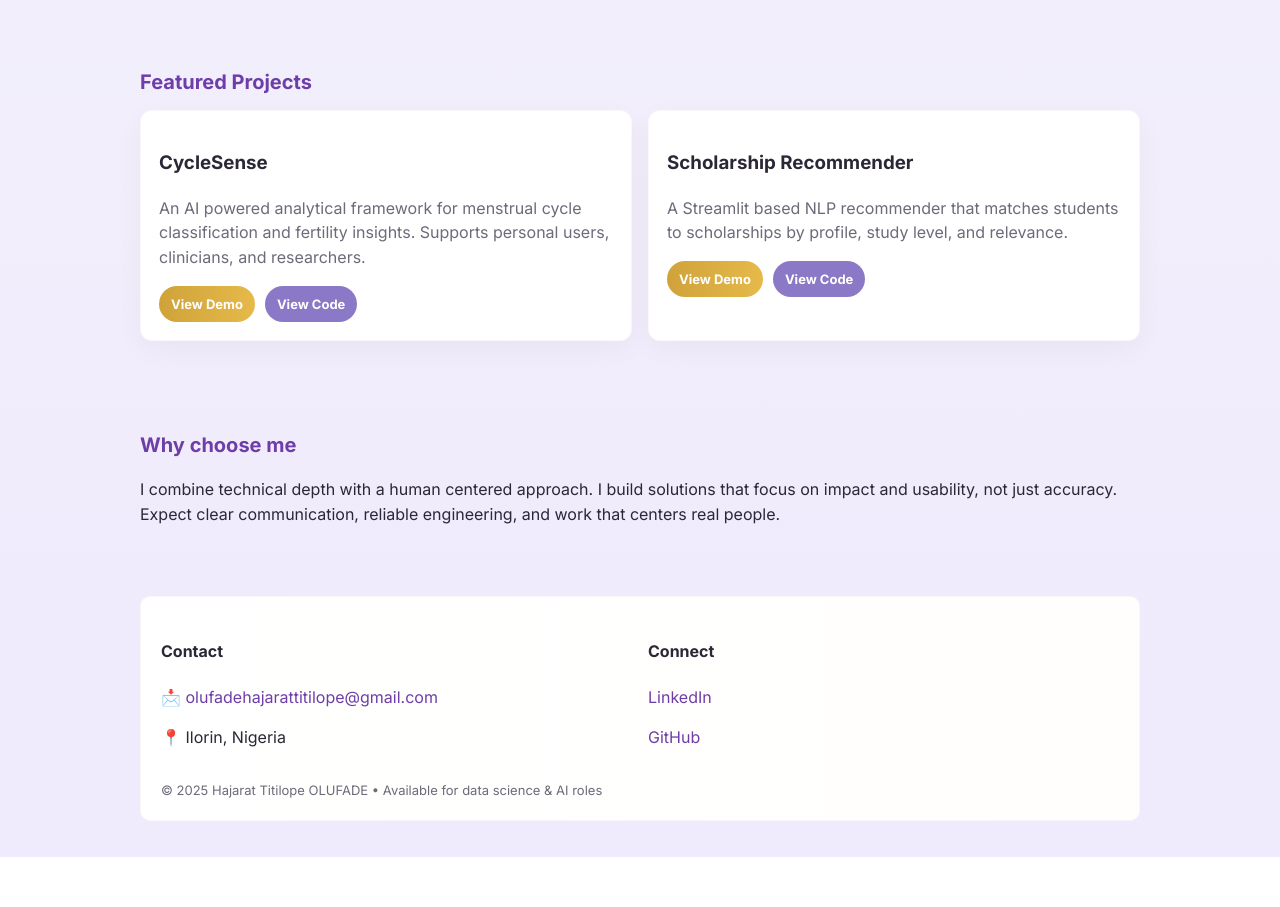
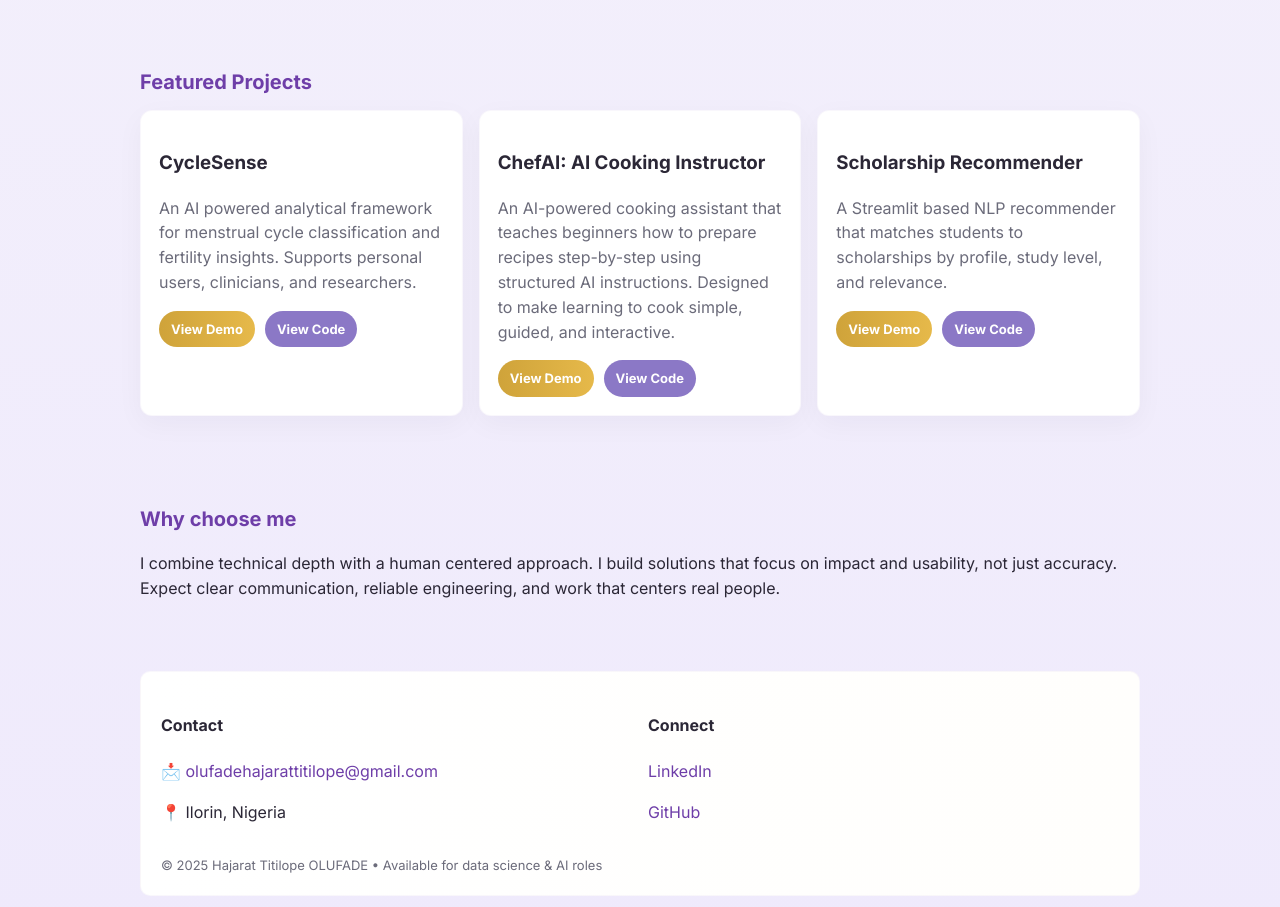
Before and after one commit to Hajaratitilope/hajarat_portfolio, a plain HTML site: page index.html in a window 1280 px wide. Shown: the part 1082-1989 px from the top of the page. Before the commit the page ends 1939 px from the top, so only its background shows below. Drawn offline with Linux system fonts and the light colour scheme.

Commit message:
updated with ChefAI

```diff
--- a/index.html
+++ b/index.html
@@ -106,6 +106,17 @@
         </article>
 
         <article class="project-card">
+          <h3>ChefAI: AI Cooking Instructor</h3>
+          <p class="muted">
+            An AI-powered cooking assistant that teaches beginners how to prepare recipes step-by-step using structured AI instructions. Designed to make learning to cook simple, guided, and interactive.
+          </p>
+          <div class="project-links">
+            <a class="btn primary small" href="https://chef-recipe-ai.streamlit.app/" target="_blank" rel="noopener">View Demo</a>
+            <a class="btn alt small" href="https://github.com/Hajaratitilope/Chef_AI" target="_blank" rel="noopener">View Code</a>
+          </div>
+        </article>
+
+        <article class="project-card">
           <h3>Scholarship Recommender</h3>
           <p class="muted">
             A Streamlit based NLP recommender that matches students to scholarships by profile, study level, and relevance.
```
